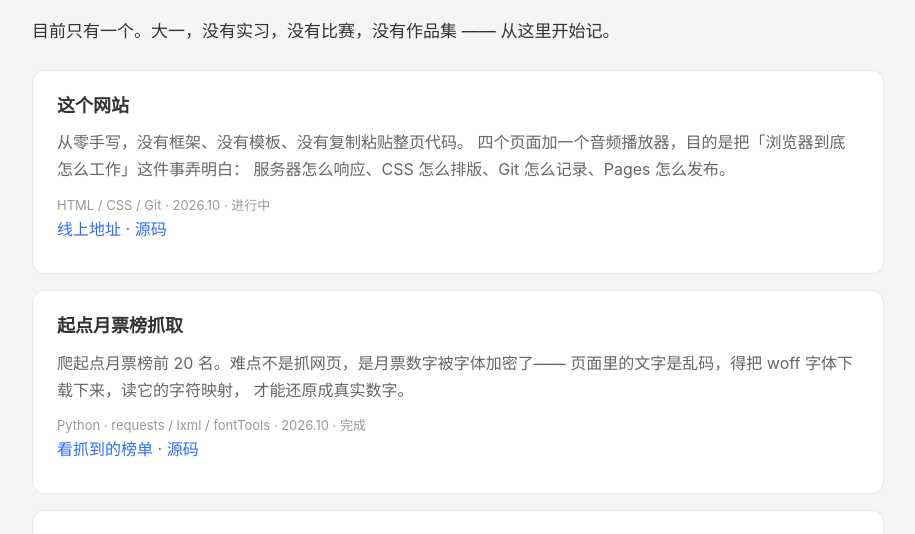
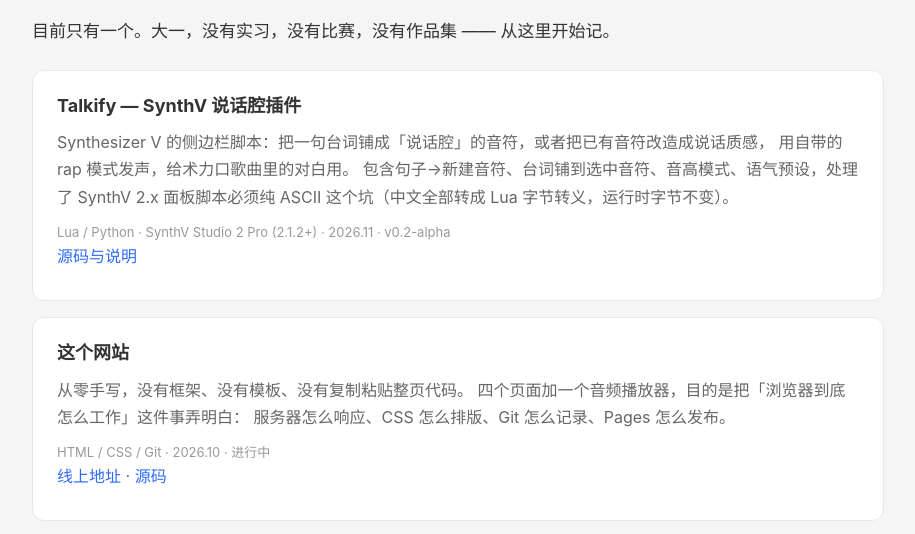
Before and after one commit to small-handsome001/mysite, a plain HTML site: page projects.html in a window 1280 px wide. Shown: the part 187-721 px from the top of the page, without its empty margins (182-1097 px from the left). Drawn offline with Linux system fonts and the light colour scheme.

Commit message:
项目页新增 Talkify（SynthV 说话腔插件），首页入口改为 4 个项目

```diff
--- a/projects.html
+++ b/projects.html
@@ -46,6 +46,20 @@
     <p class="intro">
       目前只有一个。大一，没有实习，没有比赛，没有作品集 —— 从这里开始记。
     </p>
+
+    <article class="card">
+      <h3>Talkify — SynthV 说话腔插件</h3>
+      <p>
+        Synthesizer V 的侧边栏脚本：把一句台词铺成「说话腔」的音符，或者把已有音符改造成说话质感，
+        用自带的 rap 模式发声，给术力口歌曲里的对白用。
+        包含句子→新建音符、台词铺到选中音符、音高模式、语气预设，处理了 SynthV 2.x 面板脚本必须纯 ASCII
+        这个坑（中文全部转成 Lua 字节转义，运行时字节不变）。
+      </p>
+      <p class="meta">Lua / Python · SynthV Studio 2 Pro (2.1.2+) · 2026.11 · v0.2-alpha</p>
+      <p>
+        <a href="https://github.com/small-handsome001/talkify">源码与说明</a>
+      </p>
+    </article>
 
     <article class="card">
       <h3>这个网站</h3>
```
Also changed, not shown: index.html (+1 -1 lines).
